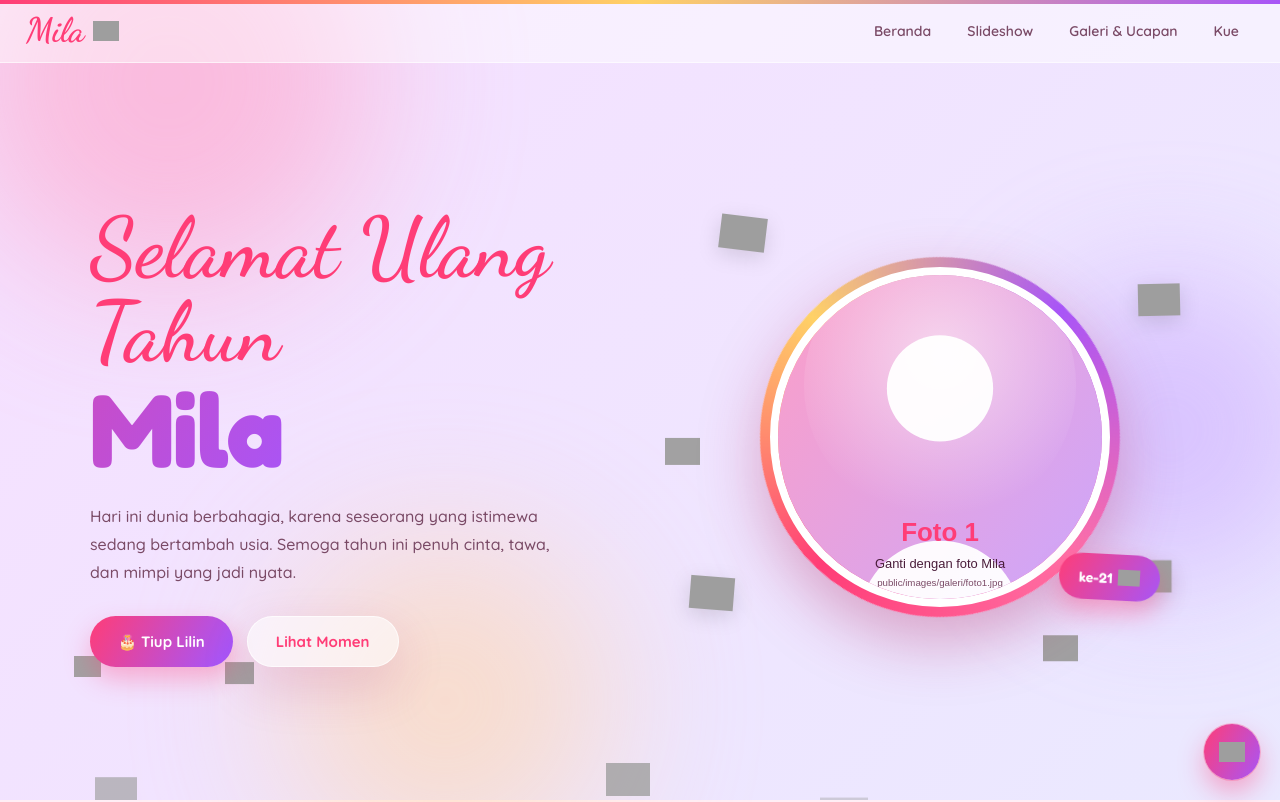
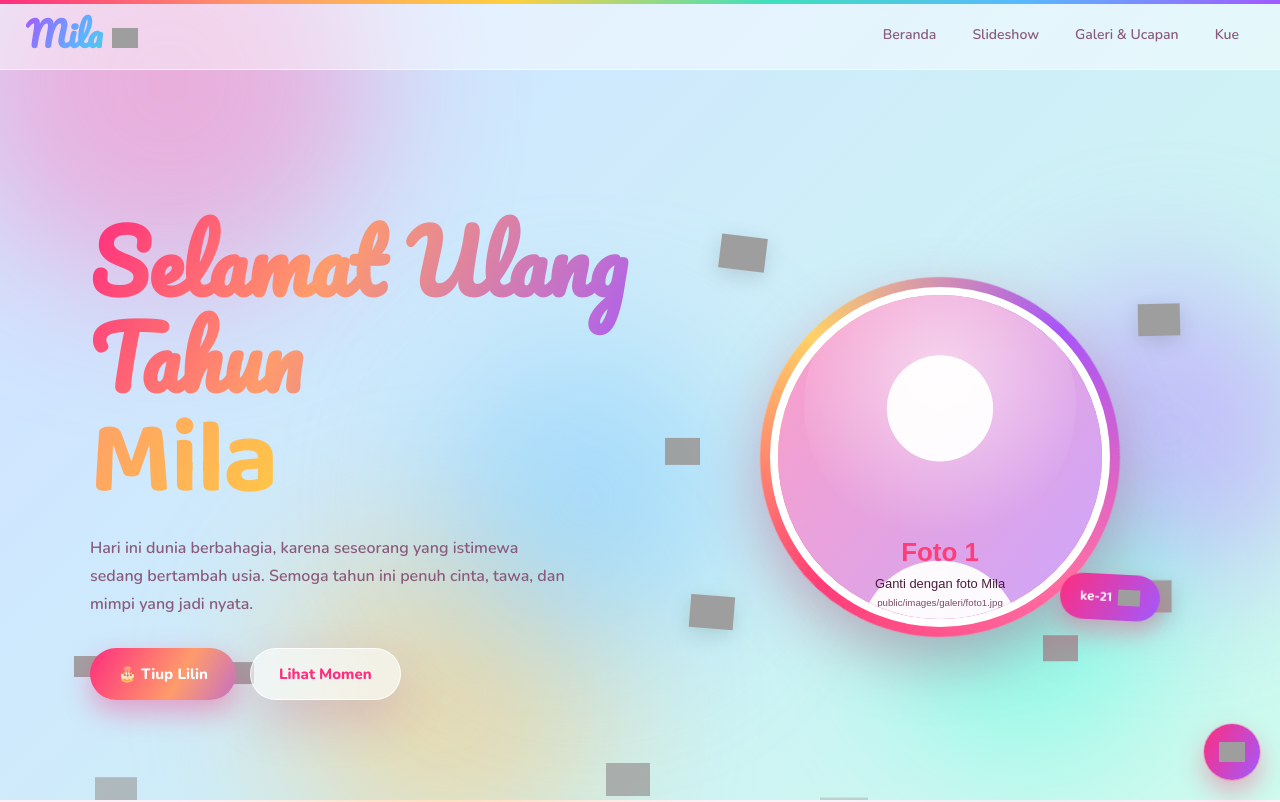
Before and after one commit to Adit16Umi/WEB-ULTAH-MILA, a React (Vite) app: page / in a window 1280 px wide. Shown: the top 802 px of the page. Built offline with nearby package versions, Linux system fonts and the light colour scheme; grey boxes are pictures that could not be loaded.

Commit message:
style: font lebih lucu (Baloo 2/Pacifico/Nunito) + palet warna lebih hidup

```diff
--- a/index.html
+++ b/index.html
@@ -4,7 +4,7 @@
     <meta charset="UTF-8" />
     <link rel="icon" type="image/svg+xml" href="/favicon.svg" />
     <meta name="viewport" content="width=device-width, initial-scale=1.0" />
-    <meta name="theme-color" content="#ff6fa5" />
+    <meta name="theme-color" content="#ff2d7e" />
     <meta
       name="description"
       content="Website ulang tahun spesial penuh kejutan, animasi, dan momen indah."
@@ -13,7 +13,7 @@
     <link rel="preconnect" href="https://fonts.googleapis.com" />
     <link rel="preconnect" href="https://fonts.gstatic.com" crossorigin />
     <link
-      href="https://fonts.googleapis.com/css2?family=Dancing+Script:wght@500;600;700&family=Fredoka:wght@400;500;600;700&family=Quicksand:wght@400;500;600;700&display=swap"
+      href="https://fonts.googleapis.com/css2?family=Baloo+2:wght@400;500;600;700;800&family=Nunito:ital,wght@0,400;0,600;0,700;0,800;1,600&family=Pacifico&display=swap"
       rel="stylesheet"
     />
   </head>
--- a/src/App.jsx
+++ b/src/App.jsx
@@ -94,6 +94,8 @@ export default function App() {
       <div className="blob b1" />
       <div className="blob b2" />
       <div className="blob b3" />
+      <div className="blob b4" />
+      <div className="blob b5" />
       <FloatingBackground count={phase === 'celebration' ? 16 : 12} />
 
       <AnimatePresence mode="wait">
--- a/src/index.css
+++ b/src/index.css
@@ -1,19 +1,25 @@
 :root {
-  --pink: #ff6fa5;
-  --rose: #ff3d77;
-  --purple: #a855f7;
-  --gold: #ffd166;
-  --cream: #fff5f8;
-  --ink: #4a1d3a;
-  --ink-soft: #7a4a66;
-  --glass: rgba(255, 255, 255, 0.55);
-  --glass-border: rgba(255, 255, 255, 0.7);
-  --shadow: 0 20px 50px rgba(180, 40, 100, 0.18);
+  --pink: #ff66a8;
+  --rose: #ff2d7e;
+  --purple: #a259ff;
+  --gold: #ffcf3f;
+  --mint: #3fe0bd;
+  --sky: #59b8ff;
+  --lav: #b98cff;
+  --peach: #ff9b6b;
+  --lemon: #ffe14d;
+  --coral: #ff6b6b;
+  --cream: #fff5fb;
+  --ink: #46204a;
+  --ink-soft: #8a5b7d;
+  --glass: rgba(255, 255, 255, 0.6);
+  --glass-border: rgba(255, 255, 255, 0.8);
+  --shadow: 0 20px 50px rgba(180, 40, 120, 0.2);
   --radius: 26px;
 
-  --font-script: 'Dancing Script', cursive;
-  --font-display: 'Fredoka', system-ui, sans-serif;
-  --font-body: 'Quicksand', system-ui, -apple-system, sans-serif;
+  --font-script: 'Pacifico', 'Baloo 2', cursive;
+  --font-display: 'Baloo 2', 'Fredoka', system-ui, sans-serif;
+  --font-body: 'Nunito', system-ui, -apple-system, sans-serif;
 
   --ease: cubic-bezier(0.22, 1, 0.36, 1);
   --ease-soft: cubic-bezier(0.65, 0, 0.35, 1);
@@ -31,9 +37,9 @@ html {
 
 body {
   font-family: var(--font-body);
-  font-weight: 500;
+  font-weight: 600;
   color: var(--ink);
-  background: #ffeef5;
+  background: #fff0f8;
   overflow-x: hidden;
   -webkit-font-smoothing: antialiased;
 }
@@ -58,7 +64,7 @@ body {
   right: 0;
   height: 4px;
   transform-origin: 0%;
-  background: linear-gradient(90deg, var(--rose), var(--gold), var(--purple));
+  background: linear-gradient(90deg, var(--rose), var(--peach), var(--gold), var(--mint), var(--sky), var(--purple));
   z-index: 70;
 }
 
@@ -73,9 +79,9 @@ body {
   position: fixed;
   inset: 0;
   z-index: -2;
-  background: linear-gradient(135deg, #ffe0ec 0%, #f5e1ff 45%, #e0f0ff 100%);
-  background-size: 300% 300%;
-  animation: gradientShift 22s var(--ease-soft) infinite;
+  background: linear-gradient(135deg, #ffd3ea 0%, #e6d3ff 20%, #cfe6ff 40%, #cdfced 60%, #fff2c2 80%, #ffd3ea 100%);
+  background-size: 400% 400%;
+  animation: gradientShift 26s var(--ease-soft) infinite;
 }
 
 @keyframes gradientShift {
@@ -88,14 +94,16 @@ body {
   position: fixed;
   border-radius: 50%;
   filter: blur(70px);
-  opacity: 0.55;
+  opacity: 0.5;
   z-index: -1;
   pointer-events: none;
 }
 
-.blob.b1 { width: 380px; height: 380px; background: #ff9ec4; top: -80px; left: -60px; animation: floatBlob 16s var(--ease-soft) infinite; }
-.blob.b2 { width: 320px; height: 320px; background: #c9a7ff; top: 30%; right: -80px; animation: floatBlob 19s var(--ease-soft) infinite reverse; }
-.blob.b3 { width: 300px; height: 300px; background: #ffd6a5; bottom: -80px; left: 20%; animation: floatBlob 22s var(--ease-soft) infinite; }
+.blob.b1 { width: 380px; height: 380px; background: #ff7cbb; top: -80px; left: -60px; animation: floatBlob 16s var(--ease-soft) infinite; }
+.blob.b2 { width: 320px; height: 320px; background: #b98cff; top: 30%; right: -80px; animation: floatBlob 19s var(--ease-soft) infinite reverse; }
+.blob.b3 { width: 300px; height: 300px; background: #ffc46b; bottom: -80px; left: 20%; animation: floatBlob 22s var(--ease-soft) infinite; }
+.blob.b4 { width: 300px; height: 300px; background: #57ffdc; bottom: 8%; right: 6%; animation: floatBlob 24s var(--ease-soft) infinite reverse; }
+.blob.b5 { width: 280px; height: 280px; background: #7fc9ff; top: 48%; left: 32%; animation: floatBlob 27s var(--ease-soft) infinite; }
 
 @keyframes floatBlob {
   0%, 100% { transform: translate(0, 0) scale(1); }
@@ -151,8 +159,13 @@ body {
   font-family: var(--font-script);
   font-weight: 700;
   font-size: 34px;
-  color: var(--rose);
-  line-height: 1;
+  line-height: 1.2;
+  background: linear-gradient(120deg, var(--rose), var(--purple) 30%, var(--sky) 55%, var(--mint) 75%, var(--rose));
+  background-size: 250% auto;
+  -webkit-background-clip: text;
+  background-clip: text;
+  -webkit-text-fill-color: transparent;
+  animation: shine 7s linear infinite;
   transition: transform 0.35s var(--ease);
 }
 
@@ -209,8 +222,8 @@ section {
 .section-title h2 {
   font-size: clamp(30px, 5vw, 48px);
   letter-spacing: -0.5px;
-  background: linear-gradient(90deg, var(--rose), var(--purple), var(--pink), var(--rose));
-  background-size: 250% auto;
+  background: linear-gradient(90deg, var(--rose), var(--peach) 18%, var(--gold) 38%, var(--mint) 58%, var(--sky) 78%, var(--purple));
+  background-size: 260% auto;
   -webkit-background-clip: text;
   background-clip: text;
   -webkit-text-fill-color: transparent;
@@ -249,8 +262,11 @@ section {
   font-family: var(--font-script);
   font-weight: 600;
   font-size: clamp(44px, 8vw, 84px);
-  color: var(--rose);
-  line-height: 1;
+  line-height: 1.15;
+  background: linear-gradient(120deg, #ff2d7e, #ff9b6b 40%, #a259ff);
+  -webkit-background-clip: text;
+  background-clip: text;
+  -webkit-text-fill-color: transparent;
 }
 
 .hero-copy .name {
@@ -260,12 +276,12 @@ section {
   font-size: clamp(48px, 10vw, 104px);
   letter-spacing: -2px;
   line-height: 1.05;
-  background: linear-gradient(120deg, #ff3d77, #a855f7 50%, #ff8fb3, #ff3d77);
-  background-size: 250% auto;
+  background: linear-gradient(120deg, #ff2d7e, #ff9b6b 22%, #ffcf3f 42%, #3fe0bd 62%, #59b8ff 80%, #a259ff, #ff2d7e);
+  background-size: 280% auto;
   -webkit-background-clip: text;
   background-clip: text;
   -webkit-text-fill-color: transparent;
-  animation: shine 7s linear infinite;
+  animation: shine 8s linear infinite;
 }
 
 .hero-copy .tag {
@@ -287,20 +303,20 @@ section {
   border: none;
   cursor: pointer;
   font-family: var(--font-body);
-  font-weight: 700;
+  font-weight: 800;
   font-size: 15px;
   padding: 15px 28px;
   border-radius: 999px;
   color: #fff;
-  background: linear-gradient(120deg, var(--rose), var(--purple), var(--rose));
-  background-size: 200% auto;
-  box-shadow: 0 12px 26px rgba(255, 61, 119, 0.35);
-  transition: background-position 0.6s var(--ease), box-shadow 0.3s var(--ease);
+  background: linear-gradient(120deg, #ff2d7e, #ff9b6b 28%, #a259ff 58%, #59b8ff 82%, #ff2d7e);
+  background-size: 240% auto;
+  box-shadow: 0 12px 28px rgba(255, 45, 126, 0.4);
+  transition: background-position 0.6s var(--ease), box-shadow 0.3s var(--ease), transform 0.3s var(--ease);
   display: inline-block;
   text-decoration: none;
 }
 
-.btn:hover { background-position: right center; box-shadow: 0 18px 34px rgba(255, 61, 119, 0.45); }
+.btn:hover { background-position: right center; box-shadow: 0 18px 38px rgba(162, 89, 255, 0.5); transform: translateY(-2px); }
 
 .btn.ghost {
   background: var(--glass);
@@ -524,12 +540,12 @@ section {
   font-size: clamp(52px, 12vw, 118px);
   letter-spacing: -2px;
   line-height: 1.05;
-  background: linear-gradient(120deg, #ff3d77, #a855f7 50%, #ff8fb3, #ff3d77);
-  background-size: 250% auto;
+  background: linear-gradient(120deg, #ff2d7e, #ff9b6b 22%, #ffcf3f 42%, #3fe0bd 62%, #59b8ff 80%, #a259ff, #ff2d7e);
+  background-size: 280% auto;
   -webkit-background-clip: text;
   background-clip: text;
   -webkit-text-fill-color: transparent;
-  animation: shine 7s linear infinite;
+  animation: shine 8s linear infinite;
 }
 
 .waiting-sub {
@@ -566,8 +582,17 @@ section {
   text-align: center;
   padding: 24px 12px;
   border-radius: 22px;
+  background: rgba(255, 255, 255, 0.55);
+  border: 1px solid rgba(255, 255, 255, 0.85);
+  backdrop-filter: blur(16px);
+  box-shadow: var(--shadow);
   transition: transform 0.4s var(--ease);
 }
+
+.count-card:nth-child(4n+1) { background: rgba(255, 45, 126, 0.14); }
+.count-card:nth-child(4n+2) { background: rgba(162, 89, 255, 0.14); }
+.count-card:nth-child(4n+3) { background: rgba(89, 184, 255, 0.16); }
+.count-card:nth-child(4n+4) { background: rgba(63, 224, 189, 0.16); }
 
 .count-card:hover { transform: translateY(-6px); }
 
@@ -575,7 +600,7 @@ section {
   font-family: var(--font-display);
   font-size: clamp(30px, 6vw, 54px);
   font-weight: 700;
-  background: linear-gradient(120deg, var(--rose), var(--purple));
+  background: linear-gradient(120deg, #ff2d7e, #a259ff, #59b8ff, #3fe0bd);
   -webkit-background-clip: text;
   background-clip: text;
   -webkit-text-fill-color: transparent;
@@ -620,7 +645,7 @@ section {
 .progress-fill {
   height: 100%;
   border-radius: 999px;
-  background: linear-gradient(90deg, var(--gold), var(--pink), var(--purple));
+  background: linear-gradient(90deg, var(--mint), var(--sky), var(--rose), var(--gold));
 }
 
 .progress-label {
@@ -676,7 +701,7 @@ section {
   transition: transform 0.7s var(--ease);
 }
 
-.gallery-item:hover { transform: translateY(-10px) rotate(-1.5deg); box-shadow: 0 34px 66px rgba(180, 40, 100, 0.32); }
+.gallery-item:hover { transform: translateY(-10px) rotate(-1.5deg); box-shadow: 0 34px 66px rgba(162, 89, 255, 0.4), 0 0 0 4px rgba(255, 45, 126, 0.25); }
 .gallery-item:hover img { transform: scale(1.12); }
 
 .gallery-item .cap {
```
